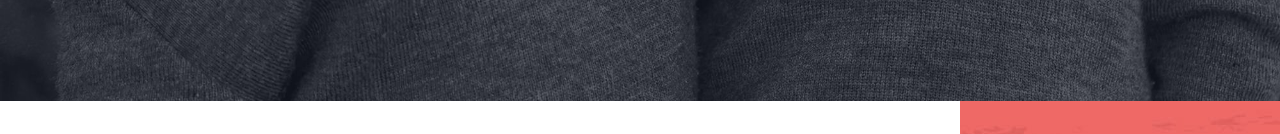
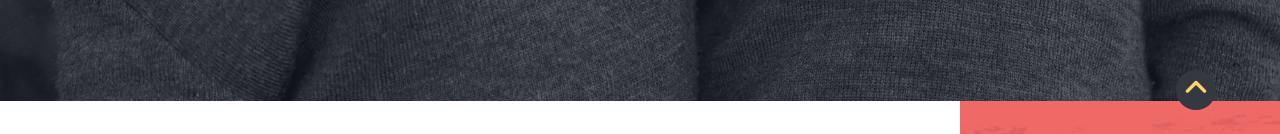
Before and after one commit to giuseppevignanello/proj-html-vuejs, a Vue app: page / in a window 1280 px wide. Shown: the part 666-800 px from the top of the page. Built offline with nearby package versions, Linux system fonts and the light colour scheme.

Commit message:
add view more articles option

```diff
--- a/src/assets/scss/app.scss
+++ b/src/assets/scss/app.scss
@@ -40,7 +40,7 @@ a {
     }
 }
 
-.menu{
+.menu {
 
     li:last-of-type {
         padding: 0.5rem 1rem;
@@ -54,6 +54,7 @@ a {
     .toView {
         height: 200px;
     }
+
     .left_side {
         padding: 5rem
     }
@@ -101,7 +102,6 @@ a {
 .bottomFooter {
     background-color: $light;
     color: $jumbo;
-    position: relative;
 
     .icon {
         width: 25px;
@@ -111,11 +111,15 @@ a {
 }
 
 .angleUp {
-    position: absolute;
-    bottom: 0;
-    right: 2%;
+    width: 40px;
+    aspect-ratio: 1;
+    position: fixed;
+    bottom: 3%;
+    right: 5%;
+    background-color: $dark;
+
     a {
-        color: $lighter;
-        background-color: $dark;
+        color: $secondary
+
     }
 }
--- a/src/components/ArticlesRightSide.vue
+++ b/src/components/ArticlesRightSide.vue
@@ -15,7 +15,7 @@ export default {
 
 <template>
     <div class="right_side d-flex flex-column">
-        <div class="article d-flex row mb-3" v-for="article in this.latestArticles
+        <div class="article d-flex row mb-3" v-for="article in this.latestArticles.slice(0,4)
                     ">
             <img class="col-8 col-sm-6 col-lg-4" :src="article.image_path" alt="">
             <div class="text col-8">
--- a/src/components/BottomFooter.vue
+++ b/src/components/BottomFooter.vue
@@ -28,8 +28,8 @@ export default {
                 <font-awesome-icon v-for="icon in socialIcon" :icon="icon" class="icon fa-xl me-3 text-warning rounded-circle bg-light p-2" />
             </div>
         </div>
-        <div class="angleUp rounded-top">
-            <a href="#" class="px-2"> <font-awesome-icon :icon="['fas', 'angle-up']" /></a>
+        <div class="angleUp rounded-circle d-flex align-items-center">
+            <a href="#" class="px-2 "> <font-awesome-icon  class="w-100 h-100" :icon="['fas', 'angle-up']" /></a>
         </div>
     </div>
 </template>
--- a/src/components/LatestArticles.vue
+++ b/src/components/LatestArticles.vue
@@ -11,6 +11,7 @@ export default {
 
 
         return {
+            viewMoreClicked: false,
             latestArticles: [
                 {
                     image_path: "../../public/img/photo-1444664597500-035db93e2323-177x142.jpg",
@@ -32,8 +33,33 @@ export default {
                     title: "Meeting remote tribes in Perù",
                     subtitle: "Lorem ipsum dolor sit amet consectetur adipisicing elit. Distinctio iure modi unde, optio similique autem."
                 },
+                {
+                    image_path: "../../public/img/photo-1444664597500-035db93e2323-177x142.jpg",
+                    title: "The Human story of uniqueness",
+                    subtitle: "Lorem ipsum dolor sit amet consectetur adipisicing elit. Distinctio iure modi unde, optio similique autem."
+                },
+                {
+                    image_path: "../../public/img/photo-1447430617419-95715602278e-177x142.jpg",
+                    title: "Sustainable trade tactics ",
+                    subtitle: "Lorem ipsum dolor sit amet consectetur adipisicing elit. Distinctio iure modi unde, optio similique autem."
+                },
+                {
+                    image_path: "../../public/img/photo-1460230525622-630fe3294cd7-177x142.jpg",
+                    title: "Farmers making a difference ",
+                    subtitle: "Lorem ipsum dolor sit amet consectetur adipisicing elit. Distinctio iure modi unde, optio similique autem."
+                },
+                {
+                    image_path: "../../public/img/photo-1460600421604-5e138c208b9c-177x142.jpg",
+                    title: "Meeting remote tribes in Perù",
+                    subtitle: "Lorem ipsum dolor sit amet consectetur adipisicing elit. Distinctio iure modi unde, optio similique autem."
+                },
+
 
             ]
+        }
+    }, methods: {
+        click() {
+            this.viewMoreClicked = !this.viewMoreClicked
         }
     }
 }
@@ -48,12 +74,23 @@ export default {
             </div>
             <span class="mb-5">Together me make all the difference</span>
             <div class="content row row-cols-2">
-                <ArticlesLeftSide/>
-                <ArticlesRightSide :latest-articles="latestArticles"/>
+                <ArticlesLeftSide />
+                <ArticlesRightSide :latest-articles="latestArticles" />
             </div>
         </div>
-        <div class="viewAll text-center py-2 mt-5">
-          <a href="#" class="text-white"> View All Our Articles </a>
+        <div @click="click()" class="viewAll text-center py-2 mt-5 text-white">
+            View All Our Articles
+        </div>
+        <div v-show="this.viewMoreClicked" class="moreArticles">
+            <div class="d-flex justify-content-center mt-3">
+                <div class="article d-flex row mb-3" v-for="article in this.latestArticles.slice(5, 9)">
+                    <img class="col-8 col-sm-6 col-lg-4" :src="article.image_path" alt="">
+                    <div class="text col-8">
+                        <span class="text-warning d-none d-sm-block">{{ article.title }}</span>
+                        <p class="d-none d-lg-block">{{ article.subtitle }}</p>
+                    </div>
+                </div>
+            </div>
         </div>
     </div>
 </template>
```
